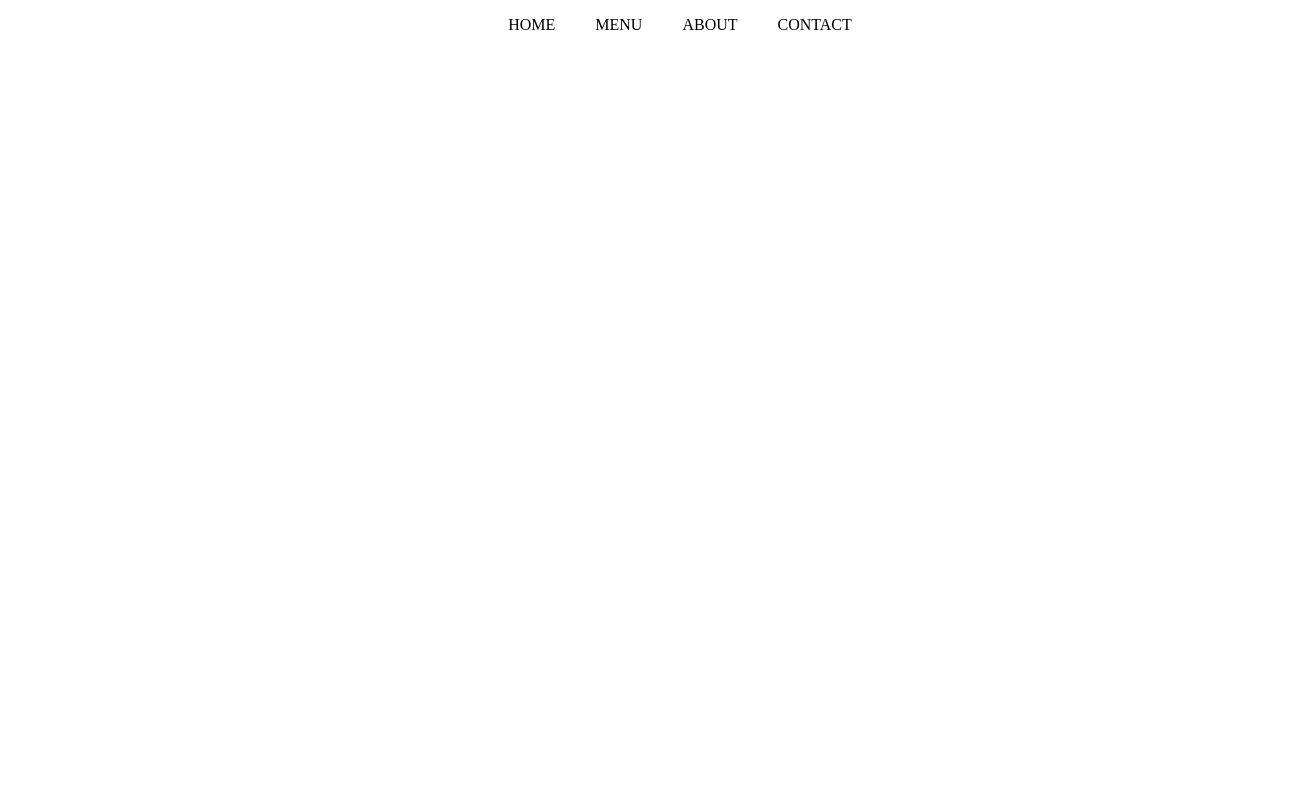
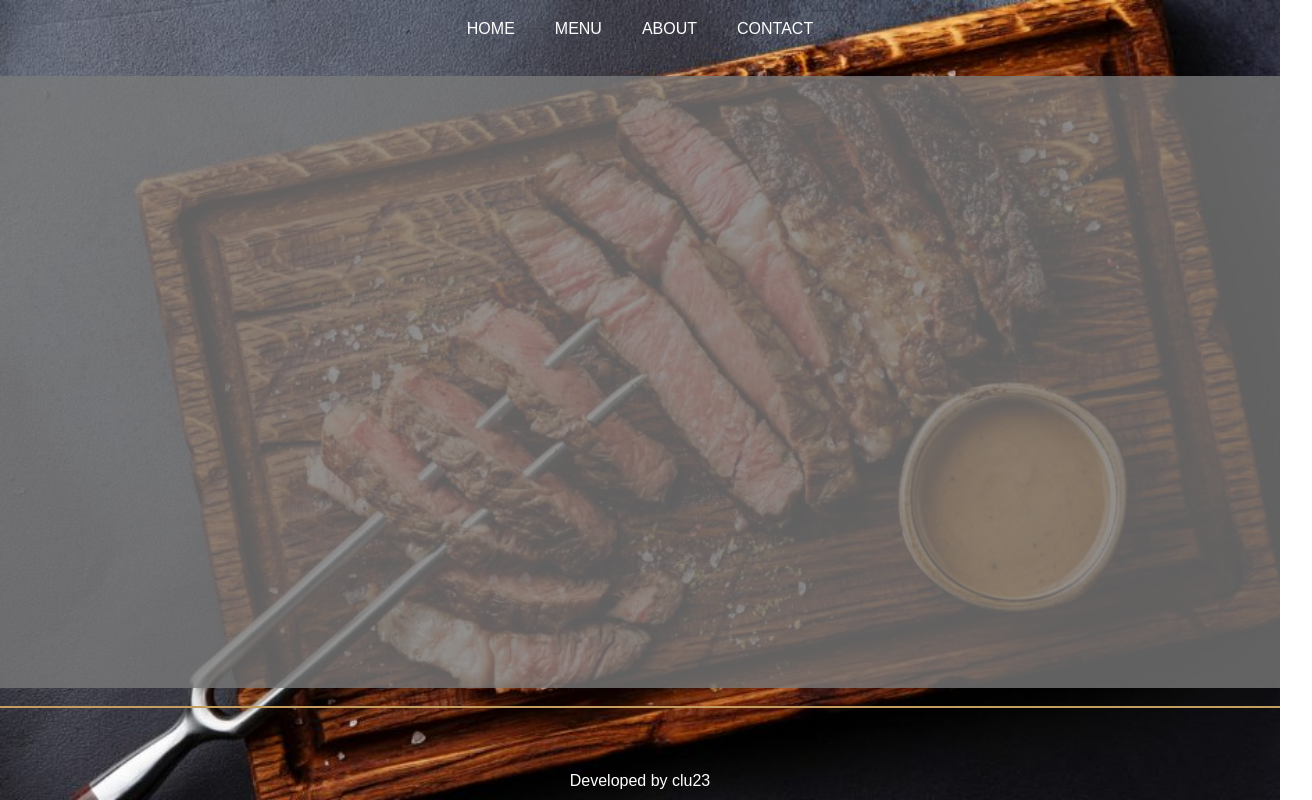
Before and after one commit to clu23/Restaurant-page, a website built with webpack: page dist/index.html in a window 1280 px wide. Shown: the whole page, 1312 px wide, since content can reach past the window. Built offline with nearby package versions, Linux system fonts and the light colour scheme.

Commit message:
adding background image and some structure to the page

```diff
--- a/dist/index.html
+++ b/dist/index.html
@@ -6,7 +6,7 @@
     <link type="text/css" rel="stylesheet" href="style.css">
   </head>
   <body>
-    <div id="content"></div>
+    <div id="content">
       <div class="header">
         <ul>
           <li>Home</li>
@@ -19,7 +19,8 @@
 
       </div>
       <div class="footer">
-
+        <p>Developed by clu23</p>
+      </div>
     </div>
     <script src="main.js"></script>
   </body>
--- a/dist/style.css
+++ b/dist/style.css
@@ -1,3 +1,31 @@
+
+* {
+  margin: 0;
+  padding: 0;
+  box-sizing: border-box;
+  font-family:  sans-serif;
+  text-align: center;
+}
+
+
+#content {
+  width: 100vw;
+  height: 100vh;
+  background: url("img/restaurant-front.jpg");
+  background-size: cover;
+  display: flex;
+  flex-direction: column;
+  justify-content: space-between;
+}
+
+.main {
+  background-color: rgba(122,122,122,0.8);
+  height: 100%;
+  max-height: calc(100% - 188px);
+  overflow: scroll;
+}
+
+
 ul {
     width: 100%;
     display: flex;
@@ -8,7 +36,36 @@ ul {
 
 
 li {
-    margin: 0 20px;
-    color: black;
+    margin: 20px 20px;
+    color: white;
     text-transform: uppercase;
   }
+
+  li:hover {
+    border-bottom: 2px solid #c59d5f;
+    padding-bottom: 4px;
+    cursor: pointer;
+  }
+
+
+/* menu */
+  nav {
+    display: flex;
+    height: 94px;
+    border-bottom: 2px solid #c59d5f;
+  }
+
+
+/* footer */
+
+.footer {
+  height: 94px;
+  border-top: 2px solid #c59d5f;
+  display: flex;
+
+}
+.footer p {
+  margin: auto;
+  margin-bottom: 10px;
+  color: white;
+}
```
Also changed, not shown: dist/img/restaurant-front.jpg (added), 1 other file. Lines whose indentation alone changed are shown as unchanged.
